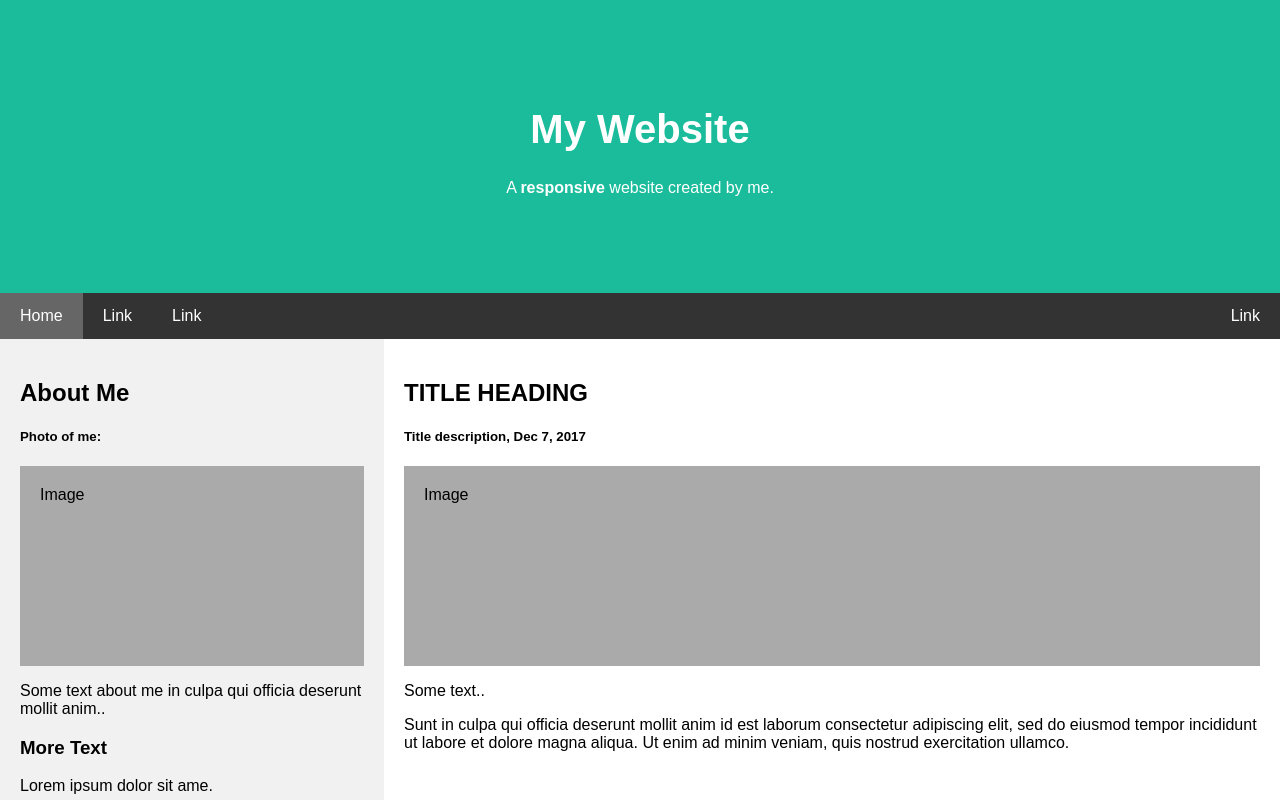
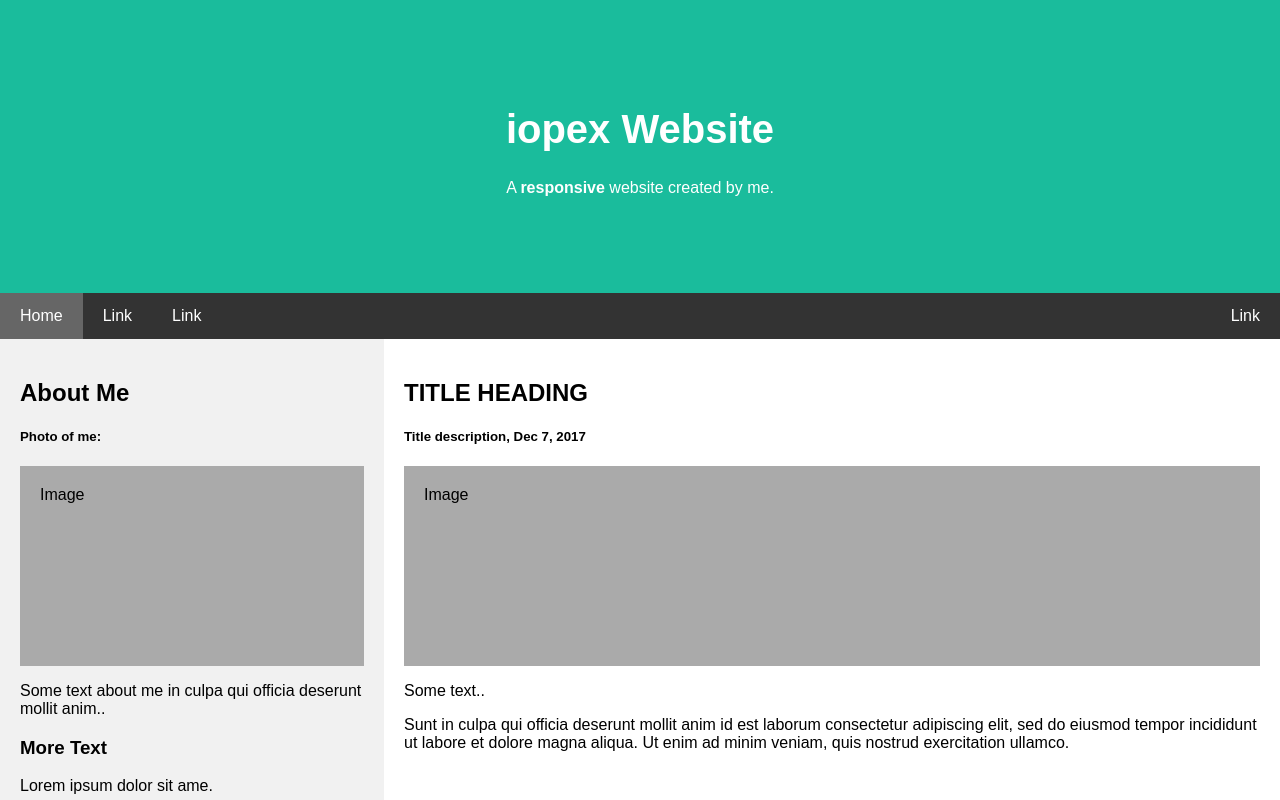
Before and after one commit to suvishesh/devlb, a plain HTML site: page index.html in a window 1280 px wide. Shown: the top 800 px of the page. Drawn offline with Linux system fonts and the light colour scheme.

Commit message:
made changes

```diff
--- a/index.html
+++ b/index.html
@@ -123,7 +123,7 @@ body {
 <body>
 
 <div class="header">
-  <h1>My Website</h1>
+  <h1>iopex Website</h1>
   <p>A <b>responsive</b> website created by me.</p>
 </div>
 
```
